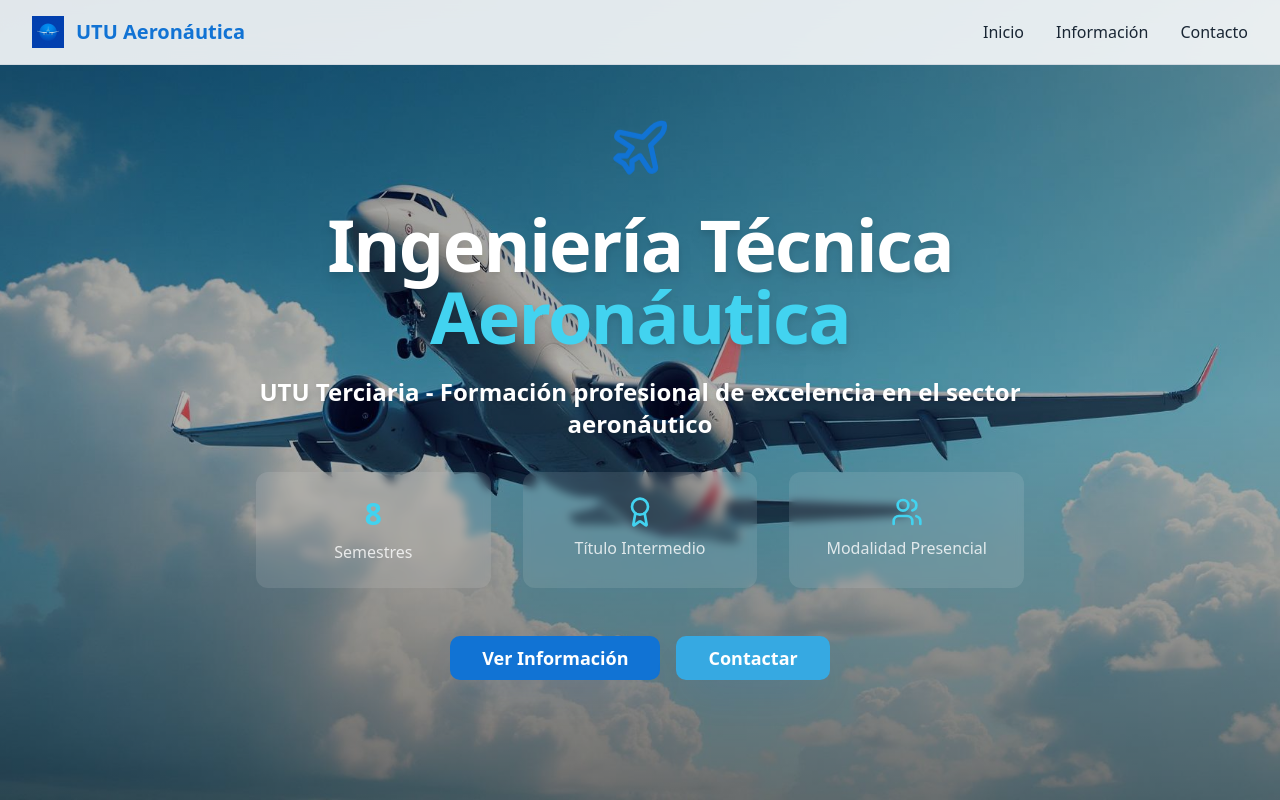
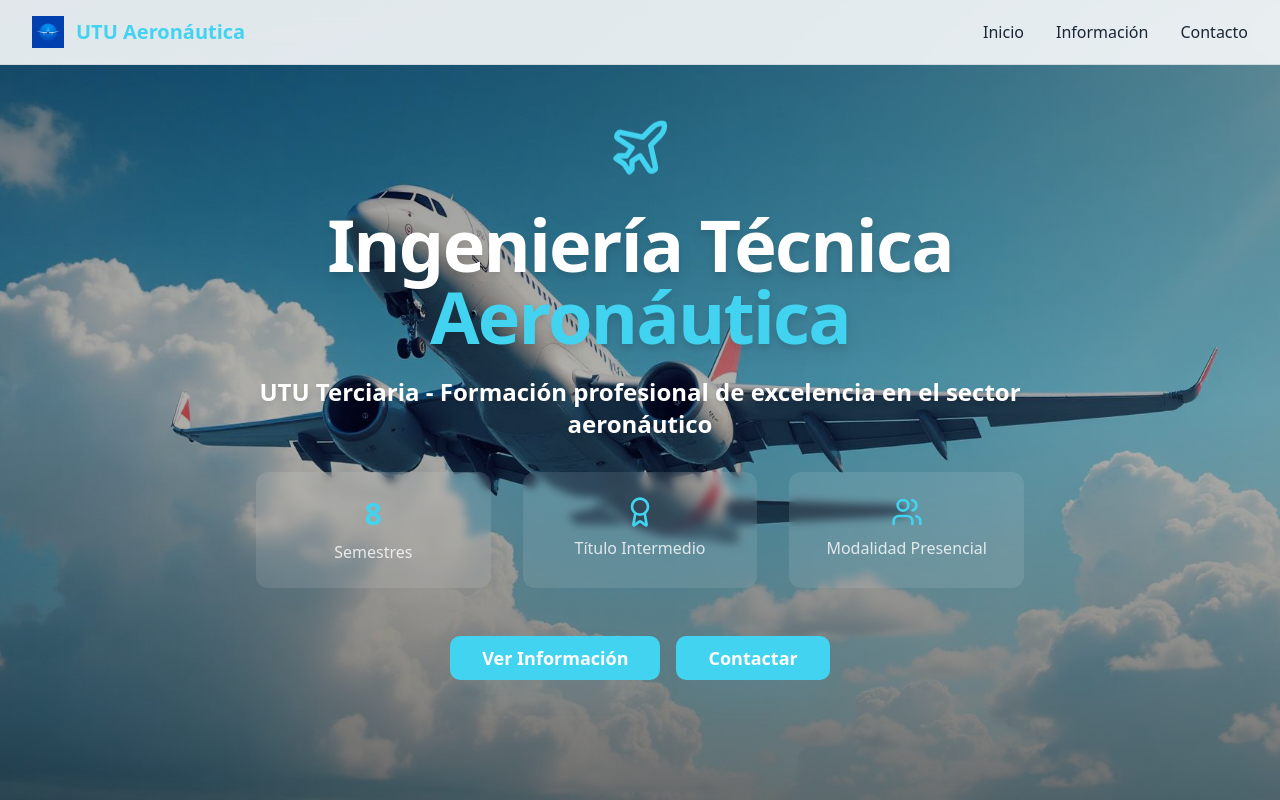
Before and after one commit to ingtecaeroiaautu/aero-utu-landing, a React (Vite) app: page / in a window 1280 px wide. Shown: the top 800 px of the page. Built offline with nearby package versions, Linux system fonts and the light colour scheme; the HTML template or start-up script is replaced by a standard one.

Commit message:
Refactor: Unify blue color scheme

```diff
--- a/src/index.css
+++ b/src/index.css
@@ -6,20 +6,20 @@
 
 @layer base {
   :root {
-    /* Aviation blue color palette */
+    /* Aviation blue color palette - unified blue */
     --background: 210 25% 98%;
     --foreground: 210 35% 15%;
 
-    /* Aviation primary colors - deep blue */
-    --primary: 210 85% 45%;
+    /* Aviation primary colors - unified blue */
+    --primary: 190 85% 60%;
     --primary-foreground: 0 0% 100%;
-    --primary-hover: 210 90% 40%;
+    --primary-hover: 190 90% 55%;
 
-    /* Aviation secondary - sky blue */
-    --secondary: 200 75% 55%;
+    /* Aviation secondary - unified blue */
+    --secondary: 190 85% 60%;
     --secondary-foreground: 0 0% 100%;
 
-    /* Aviation accent - light blue */
+    /* Aviation accent - unified blue */
     --accent: 190 85% 60%;
     --accent-foreground: 210 35% 15%;
 
@@ -40,7 +40,7 @@
     --destructive-foreground: 0 0% 100%;
 
     --border: 210 20% 85%;
-    --ring: 210 85% 45%;
+    --ring: 190 85% 60%;
 
     /* Aviation gradients */
     --gradient-hero: linear-gradient(135deg, hsl(var(--primary)) 0%, hsl(var(--accent)) 100%);
@@ -69,10 +69,10 @@
     --popover: 210 20% 10%;
     --popover-foreground: 42 15% 95%;
 
-    --primary: 210 85% 45%;
+    --primary: 190 85% 60%;
     --primary-foreground: 0 0% 100%;
 
-    --secondary: 200 75% 55%;
+    --secondary: 190 85% 60%;
     --secondary-foreground: 0 0% 100%;
 
     --muted: 210 25% 12%;
@@ -86,7 +86,7 @@
 
     --border: 210 25% 18%;
     --input: 210 25% 12%;
-    --ring: 210 85% 45%;
+    --ring: 190 85% 60%;
   }
 }
 
```
